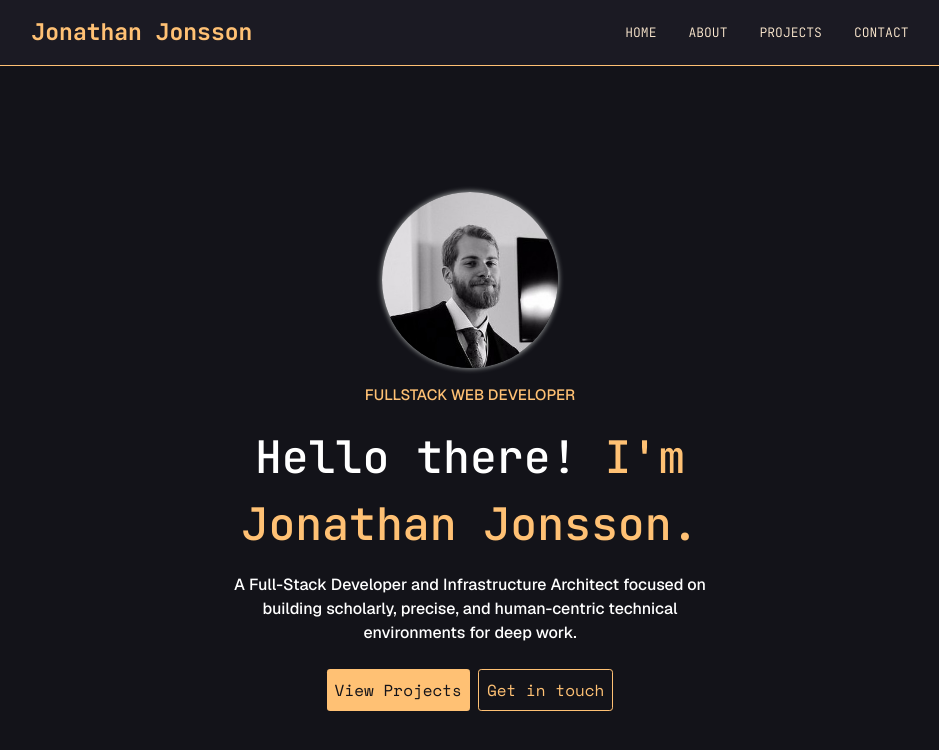
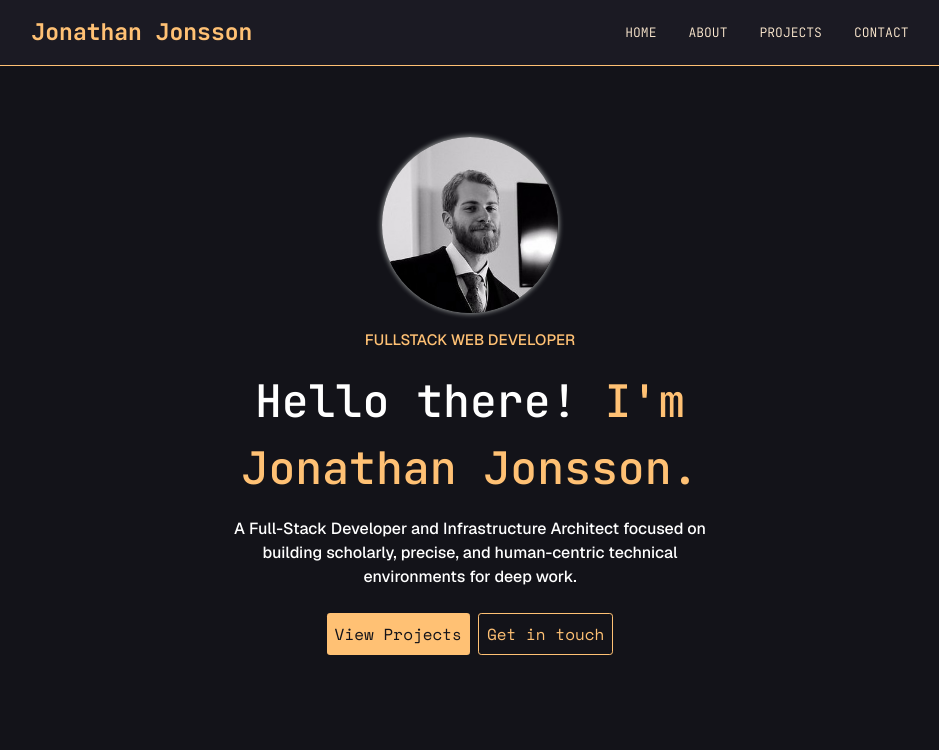
Before and after one commit to Jonon/jonathan-jonsson, a React (Vite) app: page / in a window 1280 px wide. Shown: the top 750 px of the page, without its empty margins (170-1109 px from the left). Built offline with nearby package versions, Linux system fonts and the light colour scheme.

Commit message:
feat: adjust intro section to fulll-height

```diff
--- a/src/components/intro.module.css
+++ b/src/components/intro.module.css
@@ -9,7 +9,8 @@
 
 @media (min-width: 960px) {
 	.introContainer {
-		margin-top: 12rem;
+		height: 100dvh;
+		margin-top: 0rem;
 	}
 }
 
```
